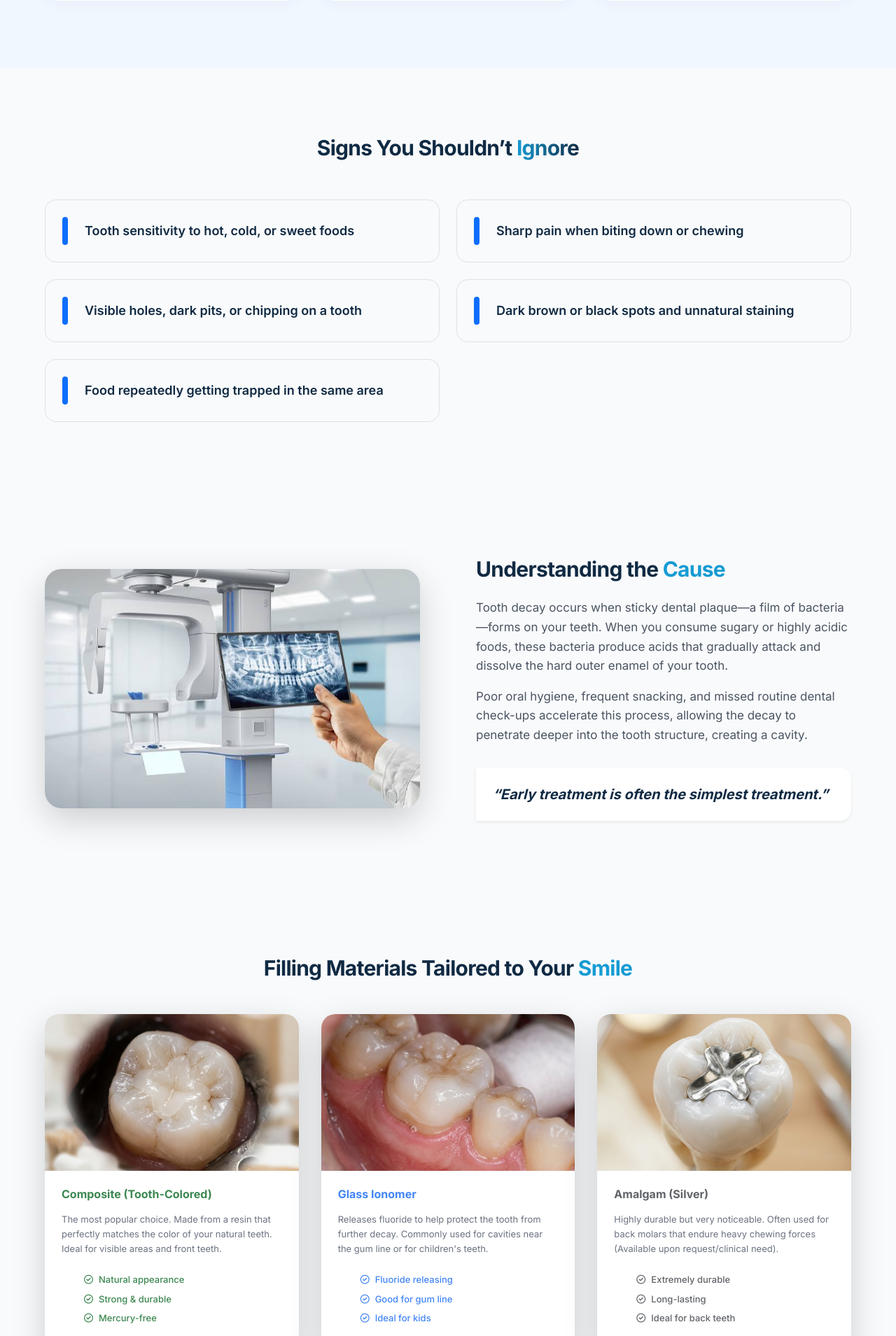
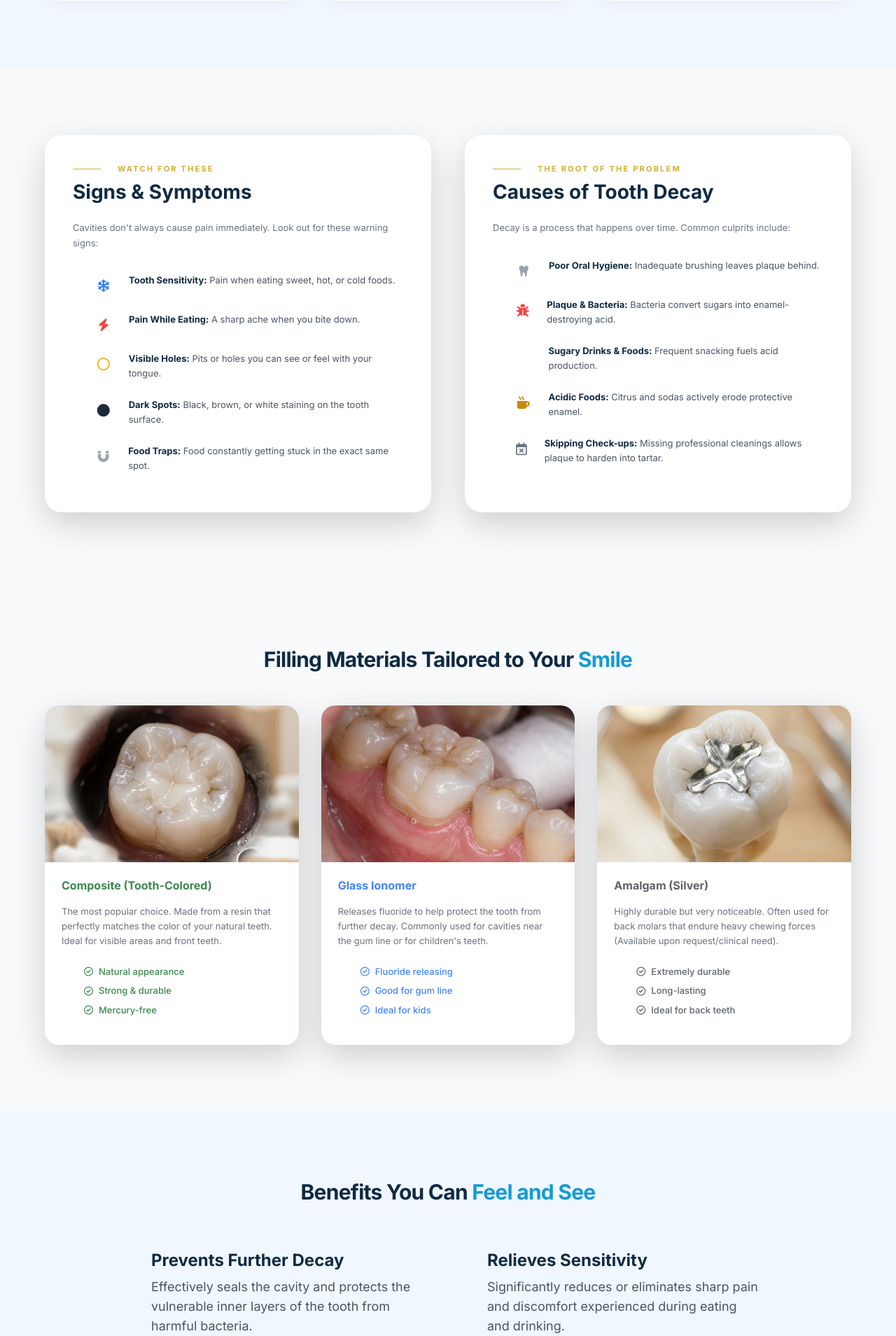
Before and after one commit to gangasagar12/carefirst-dental-clinic, a Django app: page /treatments/dental-filling/ in a window 1280 px wide. Shown: the part 1664-3573 px from the top of the page at 70% size. Run offline with Django 5.2, Linux system fonts and the light colour scheme; some libraries are stand-ins or nearby versions.

Commit message:
Fix: Replace Signs and Causes sections with reference dual-card layout

```diff
--- a/templates/treatments/dental_filling.html
+++ b/templates/treatments/dental_filling.html
@@ -142,70 +142,101 @@
     </div>
 </section>
 
-<!-- 5. Watch for These Signs -->
-<section class="py-16 lg:py-24">
+<!-- 5 & 6. Signs & Causes (Dual Cards Layout matching reference) -->
+<section class="py-16 lg:py-24 bg-gray-50">
     <div class="container mx-auto px-4 max-w-[1200px]">
-        <div class="text-center mb-14">
-            <h2 class="text-2xl md:text-3xl font-bold text-navy mb-4 tracking-tight">
-                Signs You Shouldn’t <span class="text-transparent bg-clip-text bg-gradient-to-r from-primary to-navy">Ignore</span>
-            </h2>
-        </div>
+        <div class="grid grid-cols-1 md:grid-cols-2 gap-8 lg:gap-12">
 
-        <div class="grid grid-cols-1 md:grid-cols-2 gap-4 lg:gap-6">
-            <div class="bg-gray-50 p-6 rounded-2xl border border-gray-100 flex items-center gap-4">
-                <div class="w-2 h-10 bg-primary rounded-full"></div>
-                <p class="text-navy font-semibold text-lg m-0">Tooth sensitivity to hot, cold, or sweet foods</p>
+            <!-- Card 1: Signs & Symptoms -->
+            <div class="bg-white rounded-[24px] p-8 lg:p-10 shadow-lg border-t-2 border-[#d4af37]">
+                <div class="flex items-center gap-4 mb-2">
+                    <div class="w-10 h-[1px] bg-[#d4af37]"></div>
+                    <span class="text-[#d4af37] text-[11px] font-bold uppercase tracking-[0.2em]">WATCH FOR THESE</span>
+                </div>
+                <h2 class="text-[24px] md:text-[28px] font-bold text-[#102A43] mb-4">Signs & Symptoms</h2>
+                <p class="text-[13px] text-gray-500 mb-8 leading-relaxed">
+                    Cavities don't always cause pain immediately. Look out for these warning signs:
+                </p>
+
+                <ul class="space-y-6">
+                    <li class="flex items-start gap-4">
+                        <i class="fa-solid fa-snowflake text-blue-500 text-lg mt-1 w-6 text-center"></i>
+                        <div class="text-[13px] text-gray-600 leading-relaxed">
+                            <strong class="text-[#102A43]">Tooth Sensitivity:</strong> Pain when eating sweet, hot, or cold foods.
+                        </div>
+                    </li>
+                    <li class="flex items-start gap-4">
+                        <i class="fa-solid fa-bolt text-red-500 text-lg mt-1 w-6 text-center"></i>
+                        <div class="text-[13px] text-gray-600 leading-relaxed">
+                            <strong class="text-[#102A43]">Pain While Eating:</strong> A sharp ache when you bite down.
+                        </div>
+                    </li>
+                    <li class="flex items-start gap-4">
+                        <i class="fa-regular fa-circle text-yellow-500 text-lg mt-1 w-6 text-center"></i>
+                        <div class="text-[13px] text-gray-600 leading-relaxed">
+                            <strong class="text-[#102A43]">Visible Holes:</strong> Pits or holes you can see or feel with your tongue.
+                        </div>
+                    </li>
+                    <li class="flex items-start gap-4">
+                        <i class="fa-solid fa-circle text-gray-800 text-lg mt-1 w-6 text-center"></i>
+                        <div class="text-[13px] text-gray-600 leading-relaxed">
+                            <strong class="text-[#102A43]">Dark Spots:</strong> Black, brown, or white staining on the tooth surface.
+                        </div>
+                    </li>
+                    <li class="flex items-start gap-4">
+                        <i class="fa-solid fa-magnet text-gray-400 text-lg mt-1 w-6 text-center"></i>
+                        <div class="text-[13px] text-gray-600 leading-relaxed">
+                            <strong class="text-[#102A43]">Food Traps:</strong> Food constantly getting stuck in the exact same spot.
+                        </div>
+                    </li>
+                </ul>
             </div>
 
-            <div class="bg-gray-50 p-6 rounded-2xl border border-gray-100 flex items-center gap-4">
-                <div class="w-2 h-10 bg-primary rounded-full"></div>
-                <p class="text-navy font-semibold text-lg m-0">Sharp pain when biting down or chewing</p>
+            <!-- Card 2: Causes of Tooth Decay -->
+            <div class="bg-white rounded-[24px] p-8 lg:p-10 shadow-lg border-t-2 border-[#d4af37]">
+                <div class="flex items-center gap-4 mb-2">
+                    <div class="w-10 h-[1px] bg-[#d4af37]"></div>
+                    <span class="text-[#d4af37] text-[11px] font-bold uppercase tracking-[0.2em]">THE ROOT OF THE PROBLEM</span>
+                </div>
+                <h2 class="text-[24px] md:text-[28px] font-bold text-[#102A43] mb-4">Causes of Tooth Decay</h2>
+                <p class="text-[13px] text-gray-500 mb-8 leading-relaxed">
+                    Decay is a process that happens over time. Common culprits include:
+                </p>
+
+                <ul class="space-y-6">
+                    <li class="flex items-start gap-4">
+                        <i class="fa-solid fa-tooth text-gray-400 text-lg mt-1 w-6 text-center"></i>
+                        <div class="text-[13px] text-gray-600 leading-relaxed">
+                            <strong class="text-[#102A43]">Poor Oral Hygiene:</strong> Inadequate brushing leaves plaque behind.
+                        </div>
+                    </li>
+                    <li class="flex items-start gap-4">
+                        <i class="fa-solid fa-bug text-red-500 text-lg mt-1 w-6 text-center"></i>
+                        <div class="text-[13px] text-gray-600 leading-relaxed">
+                            <strong class="text-[#102A43]">Plaque & Bacteria:</strong> Bacteria convert sugars into enamel-destroying acid.
+                        </div>
+                    </li>
+                    <li class="flex items-start gap-4">
+                        <i class="fa-solid fa-glass-water text-yellow-500 text-lg mt-1 w-6 text-center"></i>
+                        <div class="text-[13px] text-gray-600 leading-relaxed">
+                            <strong class="text-[#102A43]">Sugary Drinks & Foods:</strong> Frequent snacking fuels acid production.
+                        </div>
+                    </li>
+                    <li class="flex items-start gap-4">
+                        <i class="fa-solid fa-mug-hot text-yellow-600 text-lg mt-1 w-6 text-center"></i>
+                        <div class="text-[13px] text-gray-600 leading-relaxed">
+                            <strong class="text-[#102A43]">Acidic Foods:</strong> Citrus and sodas actively erode protective enamel.
+                        </div>
+                    </li>
+                    <li class="flex items-start gap-4">
+                        <i class="fa-regular fa-calendar-xmark text-gray-500 text-lg mt-1 w-6 text-center"></i>
+                        <div class="text-[13px] text-gray-600 leading-relaxed">
+                            <strong class="text-[#102A43]">Skipping Check-ups:</strong> Missing professional cleanings allows plaque to harden into tartar.
+                        </div>
+                    </li>
+                </ul>
             </div>
 
-            <div class="bg-gray-50 p-6 rounded-2xl border border-gray-100 flex items-center gap-4">
-                <div class="w-2 h-10 bg-primary rounded-full"></div>
-                <p class="text-navy font-semibold text-lg m-0">Visible holes, dark pits, or chipping on a tooth</p>
-            </div>
-
-            <div class="bg-gray-50 p-6 rounded-2xl border border-gray-100 flex items-center gap-4">
-                <div class="w-2 h-10 bg-primary rounded-full"></div>
-                <p class="text-navy font-semibold text-lg m-0">Dark brown or black spots and unnatural staining</p>
-            </div>
-
-            <div class="bg-gray-50 p-6 rounded-2xl border border-gray-100 flex items-center gap-4 md:col-span-2 lg:col-span-1 lg:col-start-1 lg:ml-auto lg:mr-auto lg:w-full">
-                <div class="w-2 h-10 bg-primary rounded-full"></div>
-                <p class="text-navy font-semibold text-lg m-0">Food repeatedly getting trapped in the same area</p>
-            </div>
-        </div>
-    </div>
-</section>
-
-<!-- 6. What Causes Tooth Decay? -->
-<section class="py-16 lg:py-24 bg-gray-50">
-    <div class="container mx-auto px-4 max-w-[1200px]">
-        <div class="flex flex-col lg:flex-row items-center gap-12 lg:gap-20">
-            <div class="lg:w-1/2">
-                <img src="{% static 'serices-image/dental2_x-ray.jpg' %}" alt="X-ray showing tooth decay" class="w-full rounded-[24px] shadow-lg max-h-[420px] object-cover">
-            </div>
-            <div class="lg:w-1/2">
-                <h2 class="text-2xl md:text-3xl font-bold text-navy mb-6 tracking-tight">
-                    Understanding the <span class="text-primary">Cause</span>
-                </h2>
-                <div class="space-y-4 text-gray-600 text-[17px] leading-relaxed mb-8">
-                    <p>
-                        Tooth decay occurs when sticky dental plaque—a film of bacteria—forms on your teeth. When you consume sugary or highly acidic foods, these bacteria produce acids that gradually attack and dissolve the hard outer enamel of your tooth.
-                    </p>
-                    <p>
-                        Poor oral hygiene, frequent snacking, and missed routine dental check-ups accelerate this process, allowing the decay to penetrate deeper into the tooth structure, creating a cavity.
-                    </p>
-                </div>
-
-                <div class="bg-white border-l-4 border-primary p-6 rounded-r-2xl shadow-sm">
-                    <p class="text-navy font-bold text-xl m-0 italic">
-                        “Early treatment is often the simplest treatment.”
-                    </p>
-                </div>
-            </div>
         </div>
     </div>
 </section>
```
